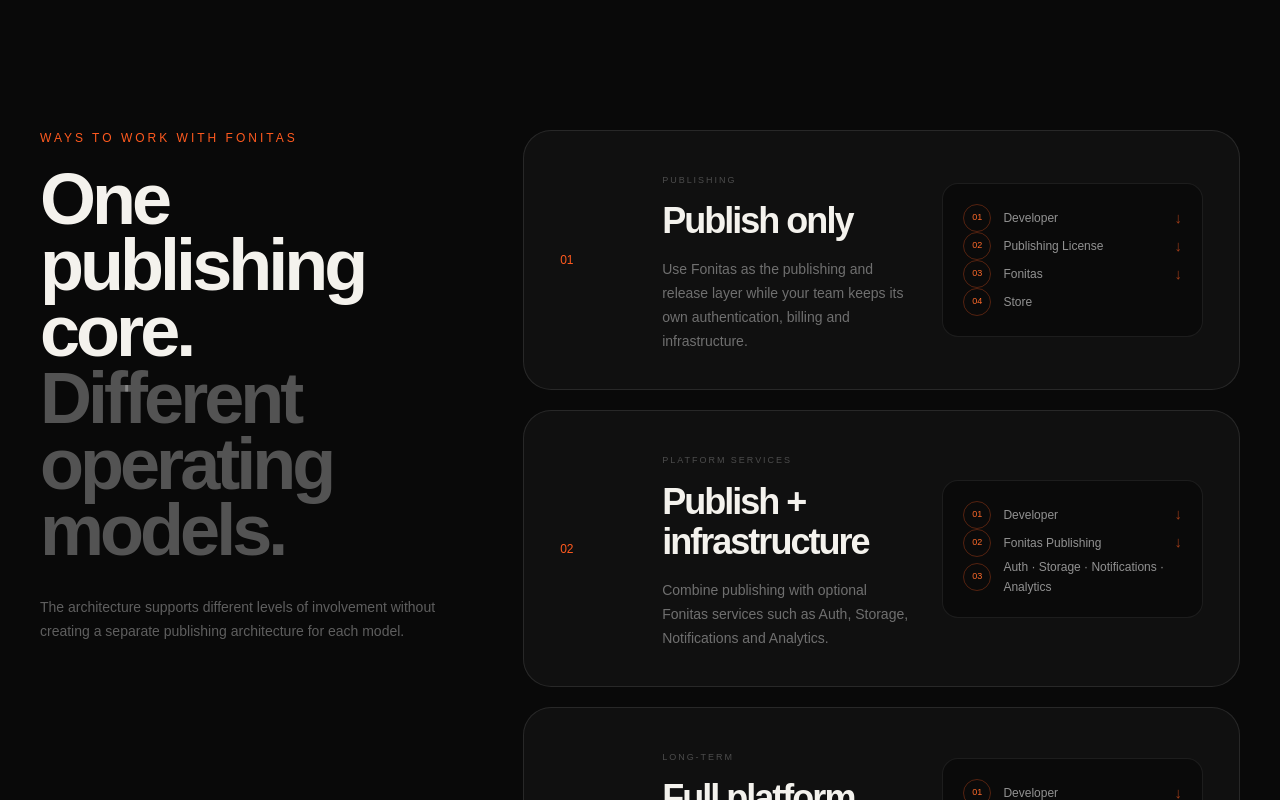
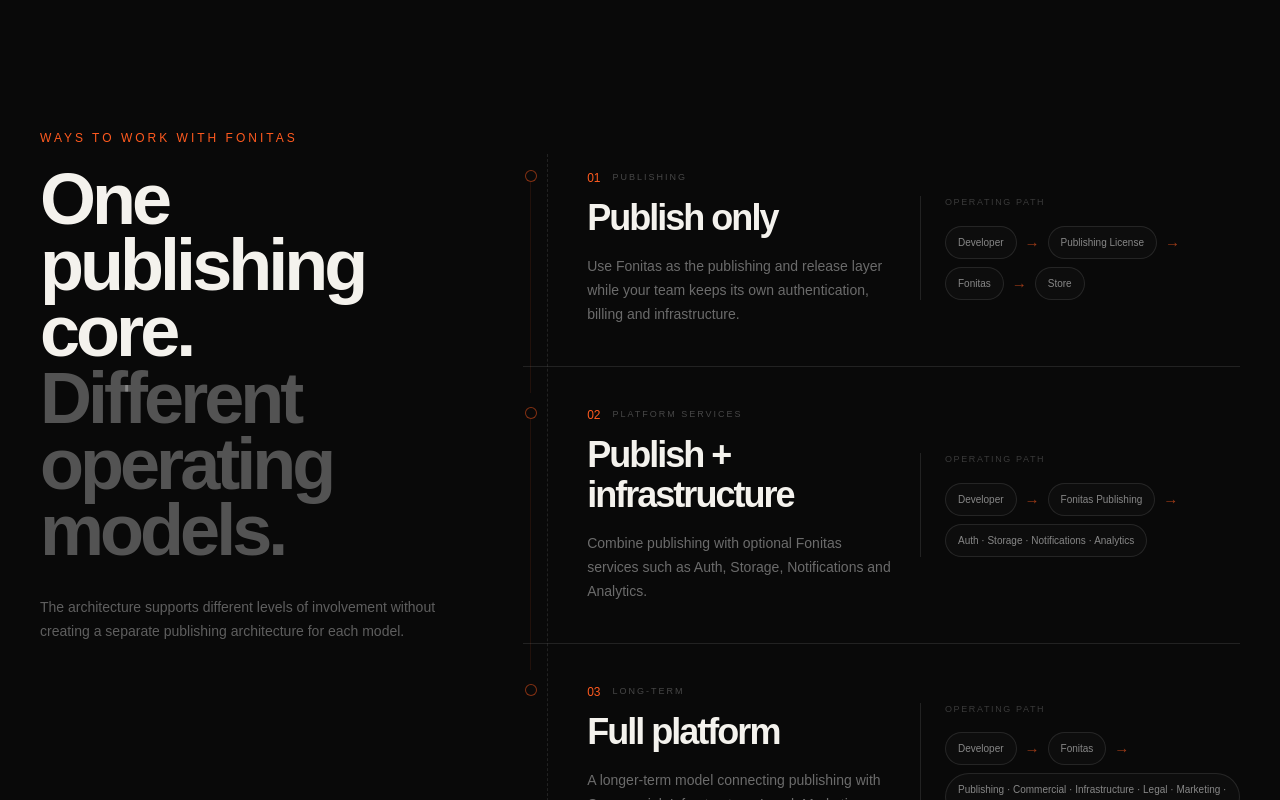
Before and after one commit to mohamad-es/Fonitas-website, a Next.js app: page / in a window 1280 px wide. Shown: the part 7520-8320 px from the top of the page. Built offline with nearby package versions, Linux system fonts and the light colour scheme.

Commit message:
refactor(home): diversify section composition

```diff
--- a/components/home/publishing-models.tsx
+++ b/components/home/publishing-models.tsx
@@ -33,25 +33,32 @@ export function PublishingModels() {
             <p className="mt-8 max-w-md text-sm leading-6 text-white/35">The architecture supports different levels of involvement without creating a separate publishing architecture for each model.</p>
           </div>
 
-          <div className="grid gap-5">
-            {models.map((model) => (
-              <article key={model.number} className="group relative overflow-hidden rounded-[28px] border border-white/10 bg-[#101010] p-7 transition duration-500 hover:-translate-y-1 hover:border-[#ff5a1f]/30 sm:p-9">
-                <div className="absolute -right-24 -top-24 h-48 w-48 rounded-full bg-[#ff5a1f]/10 blur-[70px] opacity-0 transition duration-500 group-hover:opacity-100" />
-                <div className="relative grid gap-8 lg:grid-cols-[70px_1fr_1.05fr] lg:items-center">
+          <div className="relative">
+            <div className="hidden lg:block absolute left-6 top-6 bottom-6 border-l border-dashed border-white/10" />
+            <div className="space-y-0">
+              {models.map((model, index) => (
+                <article key={model.number} className="group relative border-t border-white/10 py-8 first:border-t-0 sm:py-10 lg:pl-16">
+                  <span className="absolute left-[2px] top-10 hidden h-3 w-3 rounded-full border border-[#ff5a1f]/50 bg-[#090909] lg:block" />
+                  {index < models.length - 1 && <span className="absolute left-[7px] top-[52px] hidden h-[calc(100%-25px)] border-l border-[#ff5a1f]/10 lg:block" />}
+                  <div className="grid gap-7 lg:grid-cols-[1fr_1.05fr] lg:items-center">
+                    <div>
+                      <div className="flex items-center gap-3">
                         <span className="text-xs text-[#ff5a1f]">{model.number}</span>
-                  <div>
                         <span className="text-[9px] uppercase tracking-[.22em] text-white/25">{model.tag}</span>
+                      </div>
                       <h3 className="mt-3 font-display text-3xl font-semibold tracking-[-.04em] sm:text-4xl">{model.title}</h3>
                       <p className="mt-4 max-w-xl text-sm leading-6 text-white/40">{model.description}</p>
                     </div>
-                  <div className="relative rounded-2xl border border-white/[0.08] bg-[#0a0a0a] p-5">
-                    {model.flow.map((step, index) => (
-                      <div key={step} className="flex items-center gap-3">
-                        <span className="flex h-7 w-7 shrink-0 items-center justify-center rounded-full border border-[#ff5a1f]/30 text-[9px] text-[#ff6a2a]">{String(index + 1).padStart(2, "0")}</span>
-                        <span className="text-xs leading-5 text-white/55">{step}</span>
-                        {index < model.flow.length - 1 && <span aria-hidden="true" className="ml-auto text-[#ff5a1f]/60">↓</span>}
+                    <div className="border-l border-white/10 pl-5 sm:pl-6">
+                      <p className="mb-4 text-[9px] uppercase tracking-[.18em] text-white/20">Operating path</p>
+                      <div className="flex flex-wrap items-center gap-2">
+                        {model.flow.map((step, stepIndex) => (
+                          <div key={step} className="flex items-center gap-2">
+                            <span className="rounded-full border border-white/10 bg-white/[.02] px-3 py-2 text-[10px] text-white/50">{step}</span>
+                            {stepIndex < model.flow.length - 1 && <span className="text-[#ff5a1f]/60">→</span>}
                           </div>
                         ))}
+                      </div>
                     </div>
                   </div>
                 </article>
@@ -59,6 +66,7 @@ export function PublishingModels() {
             </div>
           </div>
         </div>
+      </div>
     </section>
   );
 }
```
Lines whose indentation alone changed are shown as unchanged.
